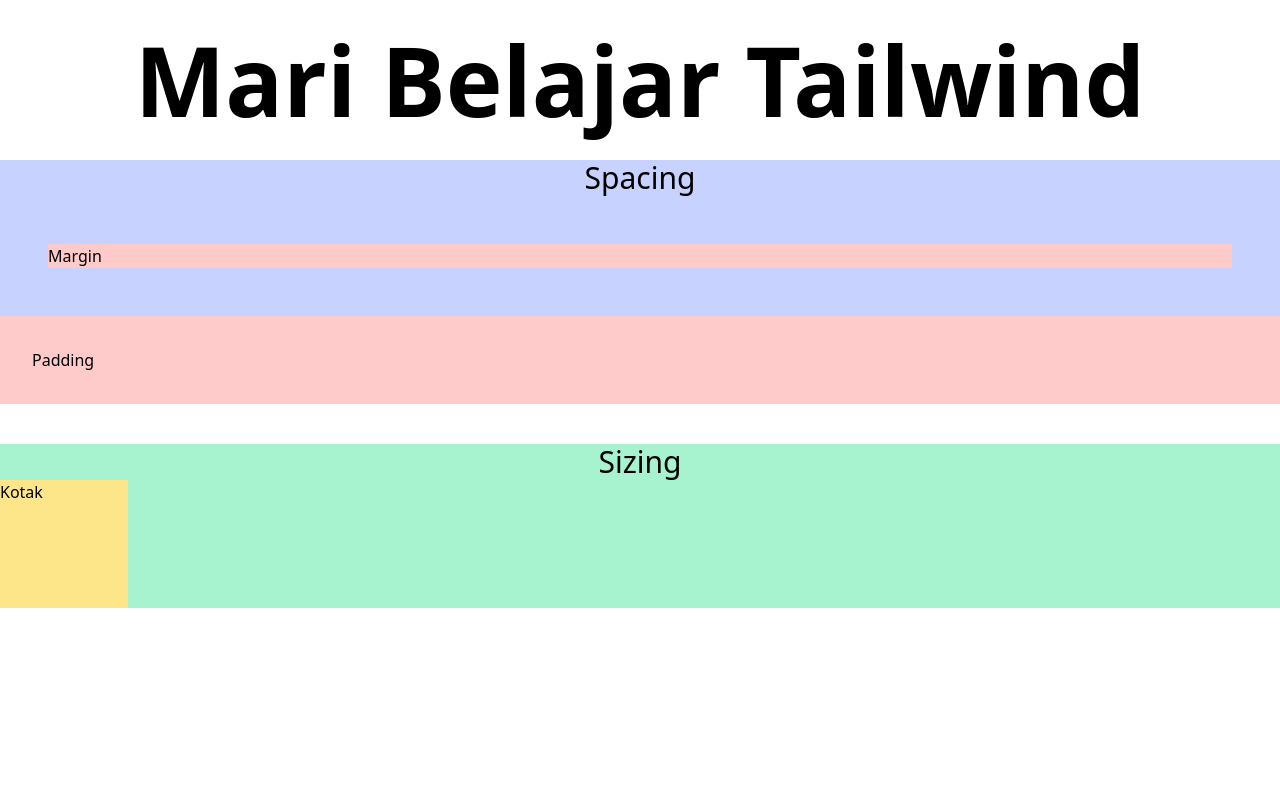
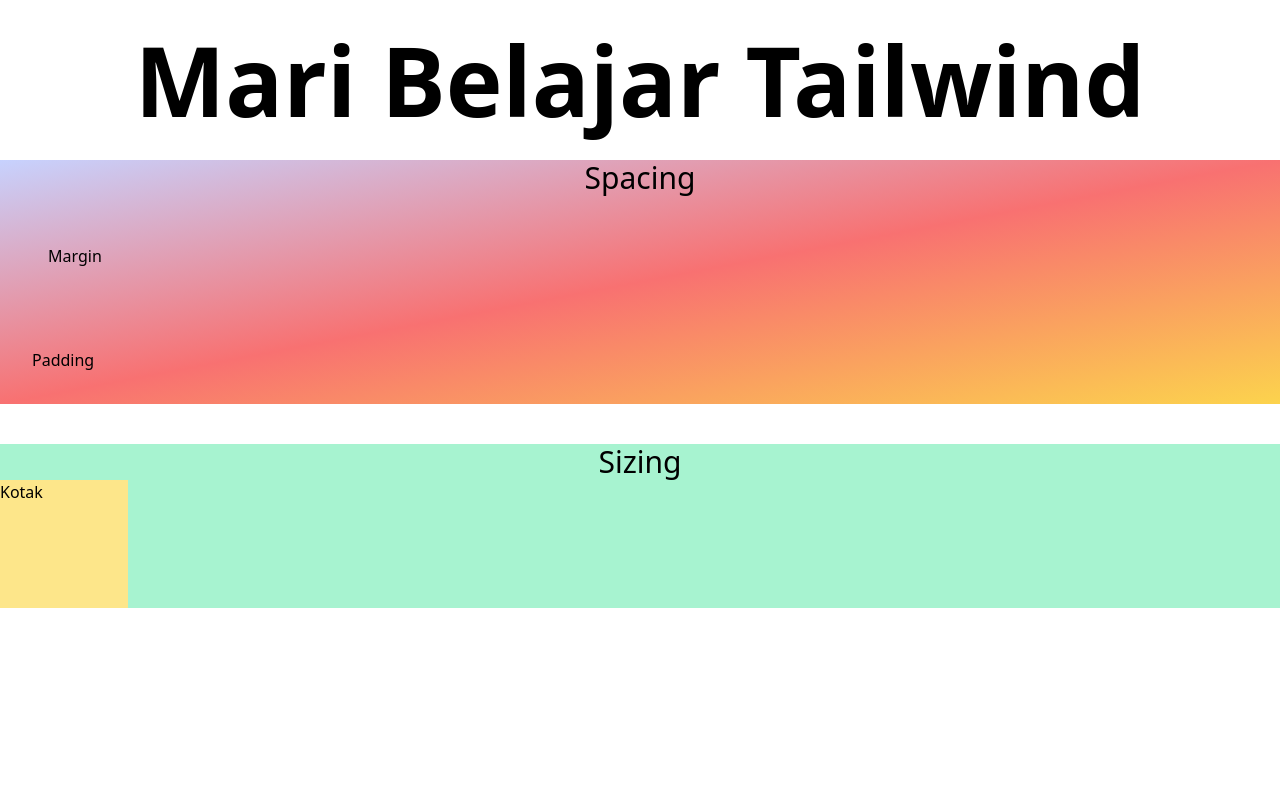
Before and after one commit to Dani170907/Belajar-Tailwind, a plain HTML site: page index.html in a window 1280 px wide. Shown: the top 800 px of the page. Drawn offline with nearby package versions, Linux system fonts and the light colour scheme.

Commit message:
mencoba menggunaka gradient pada background color

```diff
--- a/index.html
+++ b/index.html
@@ -19,6 +19,10 @@
               fontFamily: {
                 inter: ['Inter'],
               },
+              colors: {
+                dani: '#bada55',
+                kopi: 'c0ffee',
+              }
             },
           },
         };
@@ -30,10 +34,10 @@
 <body>
     <h1 class="text-8xl font-bold text-center my-8">Mari Belajar Tailwind</h1>
 
-    <section class="mb-10 bg-indigo-200">
+    <section class="mb-10 bg-gradient-to-br from-indigo-200 via-red-400 to-yellow-300">
         <h2 class="text-3xl text-center">Spacing</h2>
-        <div class="m-12 bg-red-200">Margin</div>
-        <div class="p-8 bg-red-200">Padding</div>
+        <div class="m-12 ">Margin</div>
+        <div class="p-8 ">Padding</div>
     </section>
 
     <section class="mb-10 bg-green-200">
```
